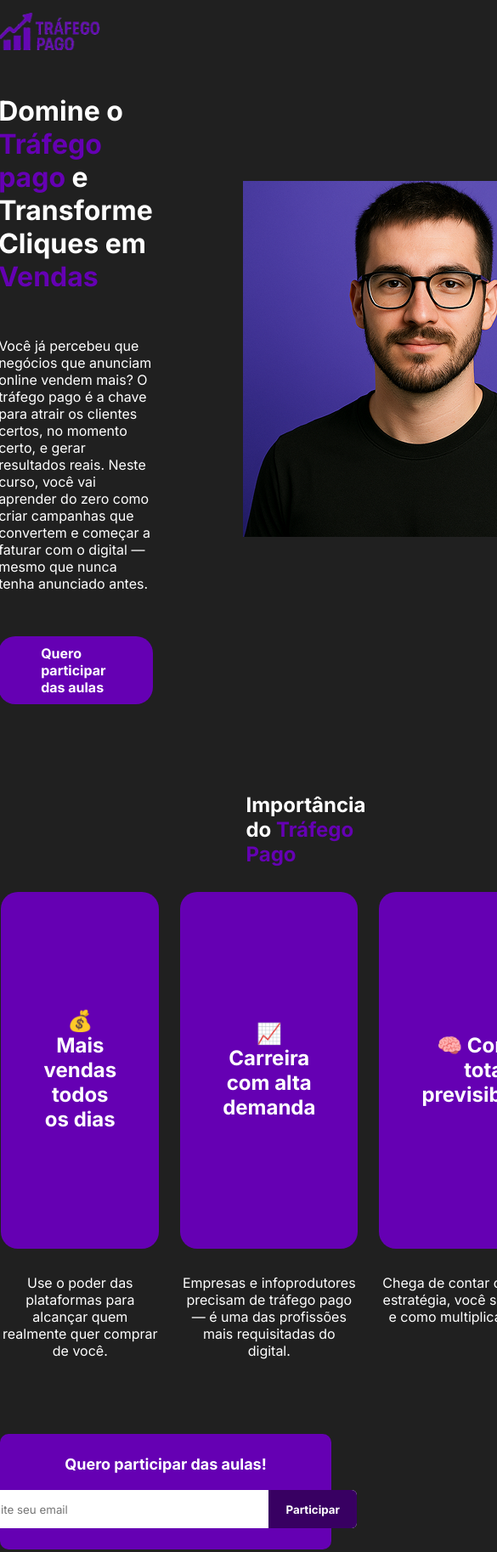
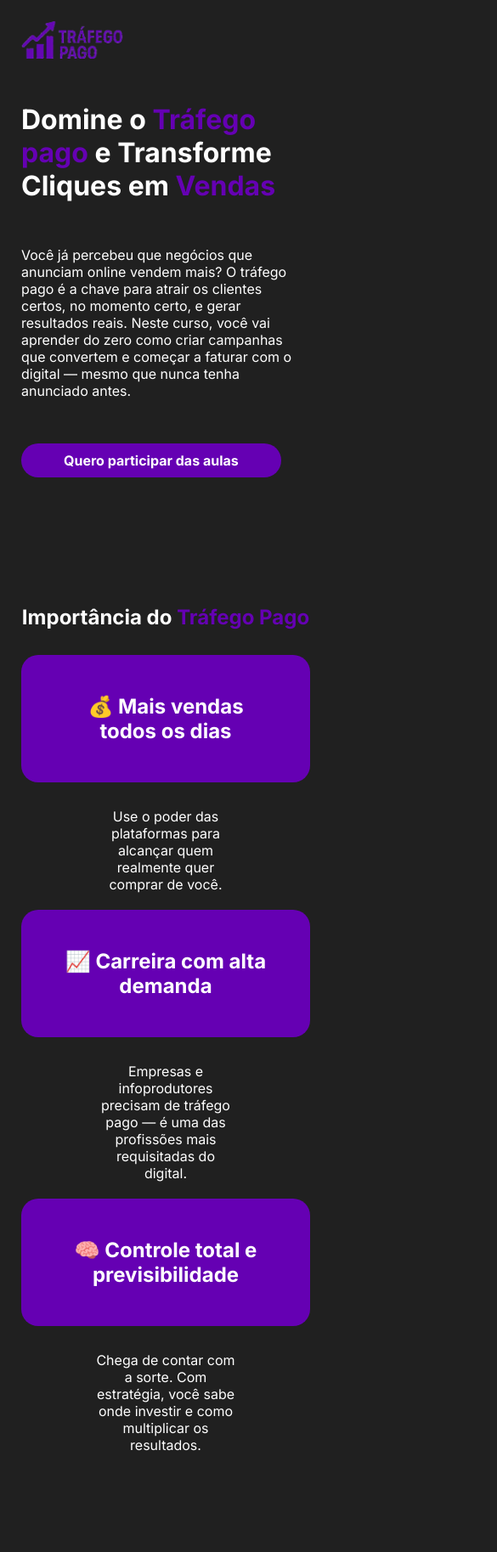
Before and after one commit to DevPH-Santos/Layout_CTA, a plain HTML site: page index.html in a window 390 px wide. Shown: the top 1827 px of the page at 85% size, 585 px wide, since content can reach past the window. Drawn offline with Linux system fonts and the light colour scheme.

Commit message:
Editando a responsividade

```diff
--- a/css/style.css
+++ b/css/style.css
@@ -1,7 +1,7 @@
 @import url('https://fonts.googleapis.com/css2?family=Inter:ital,opsz,wght@0,14..32,100..900;1,14..32,100..900&display=swap');
 
 
-*{
+* {
     margin: 0;
     padding: 0;
     box-sizing: border-box;
@@ -15,12 +15,12 @@
 
 /*estilos repetidos*/
 
-h2{
+h2 {
     font-size: 18px;
     font-weight: bold;
 }
 
-.btnCTA{
+.btnCTA {
     background-color: var(--cor_principal);
     color: white;
     text-decoration: none;
@@ -29,38 +29,42 @@ h2{
     font-weight: bold;
 }
 
-span{
+span {
     color: var(--cor_principal);
     font-weight: bold;
 }
 
+.img {
+    width: 350px;
+}
+
 /*estilos repetidos*/
 
-body{
+body {
     width: 100%;
     height: 100vh;
     background-color: var(--cor_fundo);
     color: white;
 }
 
-.hero{
+.hero {
     padding: 0 360px;
     max-width: 100%;
     display: flex;
     align-items: center;
     justify-content: center;
     height: 100vh;
-    gap: 106px;
+    gap: 50px;
 }
 
-.hero div{
+.hero div {
     display: flex;
     flex-direction: column;
     align-items: flex-start;
     gap: 52px;
 }
 
-.section_cards{
+.section_cards {
     gap: 30px;
     padding: 0 360px;
     height: 100vh;
@@ -71,13 +75,13 @@ body{
     justify-content: center;
 }
 
-.cards{
+.cards {
     display: flex;
     justify-content: space-around;
     gap: 25px;
 }
 
-.card{
+.card {
     gap: 30px;
     display: flex;
     align-items: center;
@@ -85,7 +89,7 @@ body{
     flex-direction: column;
 }
 
-.card div{
+.card div {
     border-radius: 20px;
     background-color: var(--cor_principal);
     display: flex;
@@ -93,14 +97,14 @@ body{
     text-align: center;
     justify-content: center;
     padding: 0 50px;
-    height: 420px;
+    height: 150px;
 }
 
-.card p{
+.card p {
     text-align: center;
 }
 
-.CTA{
+.CTA {
     border-radius: 10px;
     display: flex;
     align-items: center;
@@ -108,18 +112,18 @@ body{
     flex-direction: column;
     gap: 20px;
     width: 100%;
-    margin-bottom: 130px;
+    /*margin: 200px 0;*/
     padding: 25px 0;
     background-color: var(--cor_principal);
 }
 
-.input_CTA{
+.input_CTA {
     position: relative;
     display: flex;
     align-items: center;
 }
 
-.input_CTA input{
+.input_CTA input {
     border-radius: 6px;
     padding-left: 10px;
     width: 450px;
@@ -128,7 +132,7 @@ body{
     outline: none;
 }
 
-.input_CTA button{
+.input_CTA button {
     position: absolute;
     border: none;
     outline: none;
@@ -142,24 +146,24 @@ body{
     font-weight: bold;
 }
 
-.sobre{
+.sobre {
     height: 100vh;
     padding: 0 360px;
-    gap: 150px;
+    gap: 70px;
     max-width: 100%;
     display: flex;
     align-items: center;
     justify-content: center;
 }
 
-.sobre div{
+.sobre div {
     display: flex;
     flex-direction: column;
     justify-content: flex-start;
     gap: 35px;
 }
 
-.audiencia{
+.audiencia {
     height: 100vh;
     padding: 0 360px;
     gap: 50px;
@@ -170,7 +174,7 @@ body{
     justify-content: center;
 }
 
-.audiencia_card{
+.audiencia_card {
     padding: 50px 150px;
     padding-left: 50px;
     border-radius: 20px;
@@ -183,7 +187,7 @@ body{
     gap: 20px;
 }
 
-.audiencia_card div{
+.audiencia_card div {
     max-width: 550px;
     display: flex;
     align-items: center;
@@ -191,17 +195,17 @@ body{
     gap: 65px;
 }
 
-.audiencia_card div h1{
+.audiencia_card div h1 {
     font-size: 62px;
     color: var(--cor_principal);
 }
 
-.audiencia_card div p{
+.audiencia_card div p {
     font-weight: bold;
     font-size: 18px;
 }
 
-form{
+form {
     border-radius: 10px;
     padding: 50px;
     max-width: 100%;
@@ -219,7 +223,7 @@ form{
     grid-template-columns: repeat(auto-fit, minmax(250px, 1fr));
 }
 
-form label{
+form label {
     display: flex;
     flex-direction: column;
     gap: 5px;
@@ -254,5 +258,87 @@ form button {
 }
 
 form button:hover {
-    background-color: #5200a1; /* ajuste conforme sua paleta */
+    background-color: #5200a1;
+    /* ajuste conforme sua paleta */
 }
+
+@media screen and (max-width:1440px) {
+
+    .hero,
+    .section_cards,
+    .sobre,
+    .audiencia {
+        padding: 0 250px;
+    }
+}
+
+@media screen and (max-width:1220px) {
+
+    .hero,
+    .section_cards,
+    .sobre,
+    .audiencia {
+        padding: 0 100px;
+    }
+
+    .cards {
+        display: grid;
+        gap: 20px;
+        grid-template-columns: repeat(auto-fit, minmax(300px, 2fr));
+    }
+}
+
+@media screen and (max-width:920px) {
+
+    body {
+        gap: 100px;
+        display: flex;
+        flex-direction: column;
+    }
+
+    .hero:first-child .img {
+        display: none;
+    }
+
+    .sobre {
+        display: flex;
+        flex-direction: column;
+    }
+
+    .hero,
+    .section_cards,
+    .sobre,
+    .audiencia {
+        padding: 25px;
+        height: auto;
+    }
+
+    .section_cards {
+        align-items: center;
+        justify-content: center;
+    }
+
+    .card p {
+        max-width: 50%;
+    }
+}
+
+@media screen and (max-width: 800px) {
+    .audiencia_card {
+        padding: 50px;
+        gap: 50px;
+    }
+
+    .audiencia_card div {
+        max-width: 100%;
+        gap: 30px;
+    }
+
+    .audiencia_card div h1 {
+        font-size: 45px;
+    }
+
+    .audiencia_card div p {
+        font-size: 16px;
+    }
+}
--- a/index.html
+++ b/index.html
@@ -27,7 +27,7 @@
 
         </div>
 
-        <img src="assets/img_profile1.png" alt="">
+        <img class="img" src="assets/img_profile1.png" alt="">
 
     </div>
 
@@ -96,7 +96,7 @@
 
     <div class="sobre">
 
-        <img src="assets/img_profile2.png" alt="">
+        <img class="img" src="assets/img_profile2.png" alt="">
 
         <div>
 
```
